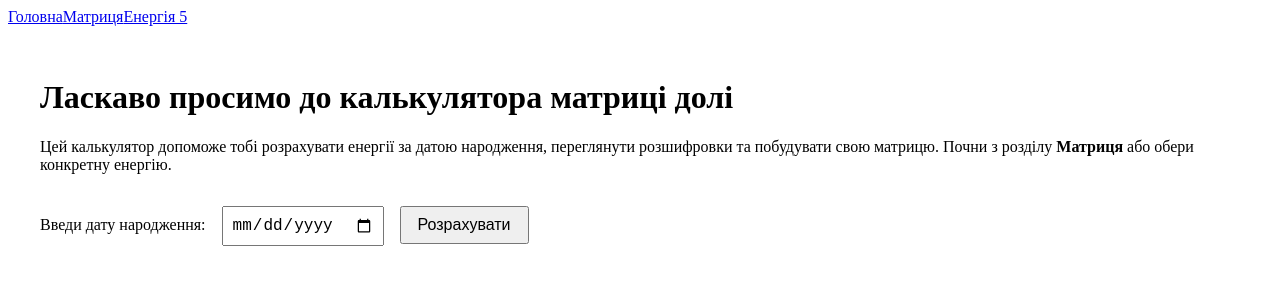
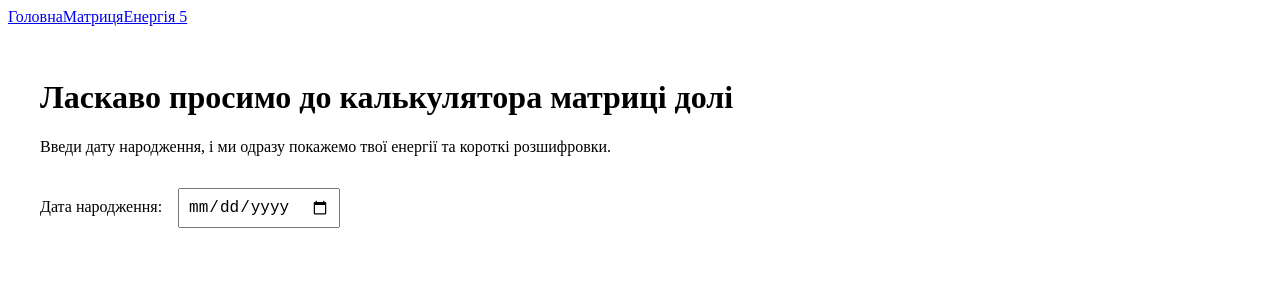
Before and after one commit to NataNatta/matrix-natalia, a React (Create React App) app: page / in a window 1280 px wide. Shown: the top 300 px of the page. Built offline with nearby package versions, Linux system fonts and the light colour scheme.

Commit message:
Update Home.js

```diff
--- a/src/pages/Home.js
+++ b/src/pages/Home.js
@@ -1,44 +1,71 @@
 // src/pages/Home.js
-import React, { useState } from 'react';
+import React, { useState, useEffect } from 'react';
+
+const energyDescriptions = {
+  1: 'Аркана 1 — Сила волі, лідерство, прояв себе.',
+  2: 'Аркана 2 — Інтуїція, жіноча енергія, глибина.',
+  3: 'Аркана 3 — Творчість, самовираження, легкість.',
+  // ... додай всі 22 аркани
+};
 
 function Home() {
   const [birthDate, setBirthDate] = useState('');
+  const [energies, setEnergies] = useState([]);
 
-  const handleChange = (e) => {
-    setBirthDate(e.target.value);
-  };
+  useEffect(() => {
+    if (birthDate) {
+      const calculated = calculateEnergies(birthDate);
+      setEnergies(calculated);
+    } else {
+      setEnergies([]);
+    }
+  }, [birthDate]);
 
-  const handleSubmit = () => {
-    alert(`Обрана дата народження: ${birthDate}`);
-    // Тут можна додати логіку розрахунку енергій
+  const calculateEnergies = (dateStr) => {
+    const digits = dateStr.replaceAll('-', '').split('').map(Number);
+    const sum = digits.reduce((a, b) => a + b, 0);
+    const energies = [];
+
+    // приклад: беремо перші 3 енергії — просто для демонстрації
+    energies.push(sum % 22 || 22);
+    energies.push((sum + digits[0]) % 22 || 22);
+    energies.push((sum + digits[1]) % 22 || 22);
+
+    return energies;
   };
 
   return (
     <div style={{ padding: '2rem' }}>
       <h1>Ласкаво просимо до калькулятора матриці долі</h1>
       <p>
-        Цей калькулятор допоможе тобі розрахувати енергії за датою народження, переглянути розшифровки
-        та побудувати свою матрицю. Почни з розділу <strong>Матриця</strong> або обери конкретну енергію.
+        Введи дату народження, і ми одразу покажемо твої енергії та короткі розшифровки.
       </p>
 
       <div style={{ marginTop: '2rem' }}>
         <label htmlFor="birthDate" style={{ fontSize: '1rem', marginRight: '1rem' }}>
-          Введи дату народження:
+          Дата народження:
         </label>
         <input
           id="birthDate"
           type="date"
           value={birthDate}
-          onChange={handleChange}
+          onChange={(e) => setBirthDate(e.target.value)}
           style={{ fontSize: '1rem', padding: '0.5rem' }}
         />
-        <button
-          onClick={handleSubmit}
-          style={{ marginLeft: '1rem', padding: '0.5rem 1rem', fontSize: '1rem' }}
-        >
-          Розрахувати
-        </button>
       </div>
+
+      {energies.length > 0 && (
+        <div style={{ marginTop: '2rem' }}>
+          <h2>Твої енергії:</h2>
+          <ul>
+            {energies.map((num, index) => (
+              <li key={index}>
+                <strong>{num}</strong>: {energyDescriptions[num] || 'Опис ще не додано'}
+              </li>
+            ))}
+          </ul>
+        </div>
+      )}
     </div>
   );
 }
```
